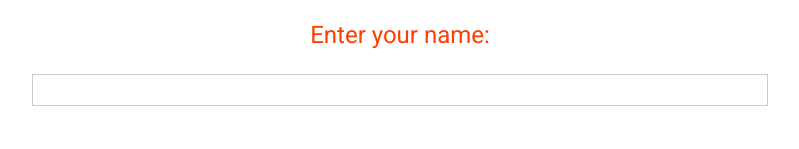
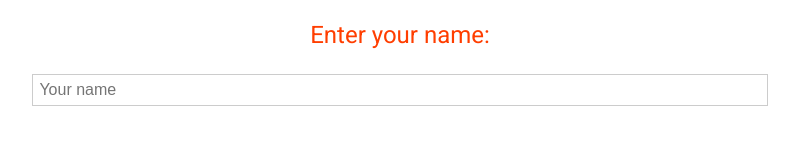
Before and after one commit to kr40/svelte-playground, a Svelte app: page / in a window 1280 px wide. Shown: the top 149 px of the page, without its empty margins (240-1039 px from the left). Built offline with nearby package versions, Linux system fonts and the light colour scheme.

Commit message:
Added Placeholder

```diff
--- a/src/App.svelte
+++ b/src/App.svelte
@@ -5,7 +5,7 @@
 <main>
 	<div class="container">
 		<label class="lead text-primary" for="name">Enter your name: </label>
-		<input id="name" type="text" bind:value={name} />
+		<input placeholder="Your name" id="name" type="text" bind:value={name} />
 	</div>
 	<h1>Hello {name}!</h1>
 </main>
```
